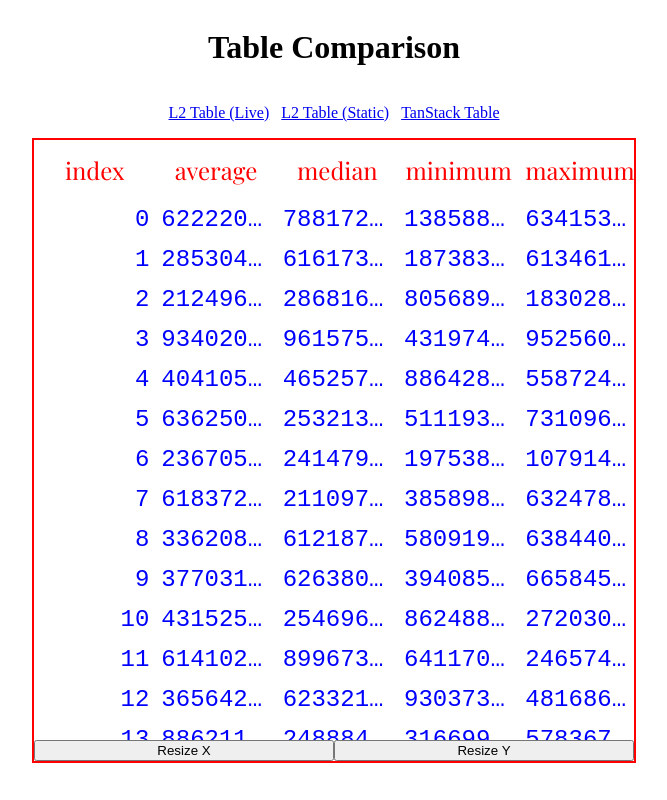
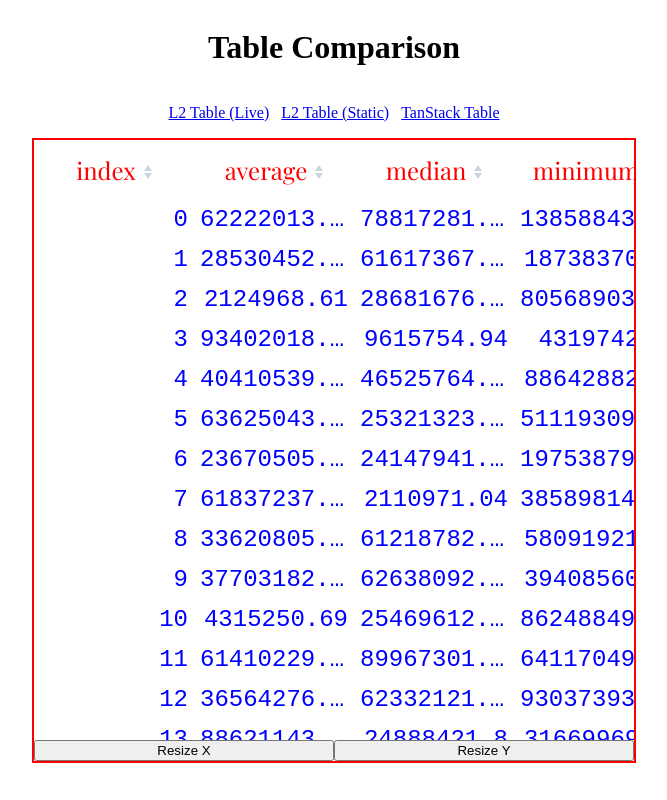
Before and after one commit to DongjiY/l2-table, a React (Vite) app in the folder sample/vite/: page /tanstack in a window 1280 px wide. Shown: the whole page, without its empty margins (306-973 px from the left). Built offline with nearby package versions, Linux system fonts and the light colour scheme; a web font is replaced by a local one.

Commit message:
add hover state to tanstack table

```diff
--- a/sample/vite/src/pages/TanStack/components/TanStackTableView.tsx
+++ b/sample/vite/src/pages/TanStack/components/TanStackTableView.tsx
@@ -1,4 +1,4 @@
-import { memo, useEffect, useMemo, useRef, type ReactNode } from "react";
+import { memo, useEffect, useMemo, useRef, useState, type ReactNode } from "react";
 import {
   flexRender,
   getCoreRowModel,
@@ -27,7 +27,37 @@ type BodyRowProps = {
   gridTemplateColumns: string;
   virtualRowStart: number;
   virtualRowSize: number;
+  isHovered: boolean;
+  onMouseEnter: () => void;
+  onMouseLeave: () => void;
 };
+
+function SortIndicator({ direction }: { direction: false | "asc" | "desc" }): ReactNode {
+  const upColor = direction === "asc" ? "#1d4ed8" : "#cbd5e1";
+  const downColor = direction === "desc" ? "#1d4ed8" : "#cbd5e1";
+  return (
+    <span
+      aria-hidden="true"
+      style={{
+        display: "inline-flex",
+        flexDirection: "column",
+        justifyContent: "center",
+        alignItems: "center",
+        lineHeight: 1,
+        marginLeft: 8,
+        transform: "translateY(2px)",
+        gap: 2,
+      }}
+    >
+      <svg width="8" height="6" viewBox="0 0 8 6">
+        <path d="M4 0 L8 6 H0 Z" fill={upColor} />
+      </svg>
+      <svg width="8" height="6" viewBox="0 0 8 6">
+        <path d="M0 0 H8 L4 6 Z" fill={downColor} />
+      </svg>
+    </span>
+  );
+}
 
 function BodyCell({ value }: { value: number }): ReactNode {
   return (
@@ -57,9 +87,14 @@ function BodyRow({
   gridTemplateColumns,
   virtualRowStart,
   virtualRowSize,
+  isHovered,
+  onMouseEnter,
+  onMouseLeave,
 }: BodyRowProps): ReactNode {
   return (
     <div
+      onMouseEnter={onMouseEnter}
+      onMouseLeave={onMouseLeave}
       style={{
         position: "absolute",
         top: 0,
@@ -70,6 +105,7 @@ function BodyRow({
         display: "grid",
         gridTemplateColumns,
         alignItems: "center",
+        backgroundColor: isHovered ? "rgba(255, 0, 0, 0.2)" : "transparent",
       }}
     >
       {columnIds.map((columnId) => (
@@ -86,7 +122,8 @@ const MemoizedBodyRow = memo(
     prev.columnIds === next.columnIds &&
     prev.gridTemplateColumns === next.gridTemplateColumns &&
     prev.virtualRowStart === next.virtualRowStart &&
-    prev.virtualRowSize === next.virtualRowSize,
+    prev.virtualRowSize === next.virtualRowSize &&
+    prev.isHovered === next.isHovered,
 );
 
 export function TanStackTableView({
@@ -98,12 +135,20 @@ export function TanStackTableView({
   width,
   height,
 }: TanStackTableViewProps) {
+  const [hoveredHeaderId, setHoveredHeaderId] = useState<string | null>(null);
+  const [hoveredRowId, setHoveredRowId] = useState<string | null>(null);
   const table = useReactTable({
     data: rows,
     columns,
     state: {
       sorting,
     },
+    defaultColumn: {
+      minSize: 110,
+      size: 160,
+    },
+    enableColumnResizing: true,
+    columnResizeMode: "onChange",
     onSortingChange,
     getCoreRowModel: getCoreRowModel(),
     // Avoid building sorted row model when sorting is off.
@@ -112,18 +157,14 @@ export function TanStackTableView({
   });
 
   const rowModel = table.getRowModel();
-  const leafColumnCount = table.getAllLeafColumns().length;
+  const visibleLeafColumns = table.getAllLeafColumns().filter((column) => column.id !== "rowId");
   const visibleColumnIds = useMemo(
-    () =>
-      table
-        .getAllLeafColumns()
-        .map((column) => column.id)
-        .filter((columnId): columnId is CellColumnId => columnId !== "rowId"),
-    [table],
+    () => visibleLeafColumns.map((column) => column.id as CellColumnId),
+    [visibleLeafColumns],
   );
   const gridTemplateColumns = useMemo(
-    () => `repeat(${leafColumnCount}, minmax(110px, 1fr))`,
-    [leafColumnCount],
+    () => visibleLeafColumns.map((column) => `${column.getSize()}px`).join(" "),
+    [visibleLeafColumns],
   );
 
   const scrollContainerRef = useRef<HTMLDivElement | null>(null);
@@ -171,7 +212,7 @@ export function TanStackTableView({
               style={{
                 display: "grid",
                 gridTemplateColumns,
-                alignItems: "center",
+                alignItems: "stretch",
                 height: 60,
               }}
             >
@@ -179,26 +220,65 @@ export function TanStackTableView({
                 <div
                   key={header.id}
                   style={{
-                    textAlign: "center",
+                    display: "flex",
+                    justifyContent: "center",
+                    alignItems: "center",
+                    position: "relative",
                     color: "red",
                     font: "24px 'Playfair Display'",
                     padding: "0 6px",
+                    height: "100%",
                     whiteSpace: "nowrap",
                     cursor: header.column.getCanSort() ? "pointer" : "default",
                     userSelect: "none",
                   }}
+                  onMouseEnter={() => setHoveredHeaderId(header.id)}
+                  onMouseLeave={() => setHoveredHeaderId((current) => (current === header.id ? null : current))}
                   onClick={header.column.getToggleSortingHandler()}
                 >
                   {header.isPlaceholder ? null : (
-                    <>
-                      {flexRender(
-                        header.column.columnDef.header,
-                        header.getContext(),
-                      )}
-                      {header.column.getIsSorted() === "asc" ? " ▲" : ""}
-                      {header.column.getIsSorted() === "desc" ? " ▼" : ""}
-                    </>
+                    <span
+                      style={{
+                        display: "inline-flex",
+                        alignItems: "center",
+                        justifyContent: "center",
+                        height: "100%",
+                      }}
+                    >
+                      <span>
+                        {flexRender(
+                          header.column.columnDef.header,
+                          header.getContext(),
+                        )}
+                      </span>
+                      {header.column.getCanSort() ? (
+                        <SortIndicator direction={header.column.getIsSorted()} />
+                      ) : null}
+                    </span>
                   )}
+                  <div
+                    onMouseDown={header.getResizeHandler()}
+                    onTouchStart={header.getResizeHandler()}
+                    onClick={(event) => event.stopPropagation()}
+                    style={{
+                      opacity:
+                        hoveredHeaderId === header.id || header.column.getIsResizing() ? 1 : 0,
+                      position: "absolute",
+                      right: 0,
+                      top: 0,
+                      height: "100%",
+                      width: 3,
+                      cursor: "col-resize",
+                      userSelect: "none",
+                      touchAction: "none",
+                      transition: "opacity 120ms ease-in-out",
+                      backgroundColor: header.column.getIsResizing()
+                        ? "red"
+                        : hoveredHeaderId === header.id
+                          ? "rgba(255, 0, 0, 0.35)"
+                          : "transparent",
+                    }}
+                  />
                 </div>
               ))}
             </div>
@@ -217,6 +297,11 @@ export function TanStackTableView({
                 gridTemplateColumns={gridTemplateColumns}
                 virtualRowStart={virtualRow.start}
                 virtualRowSize={virtualRow.size}
+                isHovered={hoveredRowId === row.id}
+                onMouseEnter={() => setHoveredRowId(row.id)}
+                onMouseLeave={() =>
+                  setHoveredRowId((current) => (current === row.id ? null : current))
+                }
               />
             );
           })}
```
